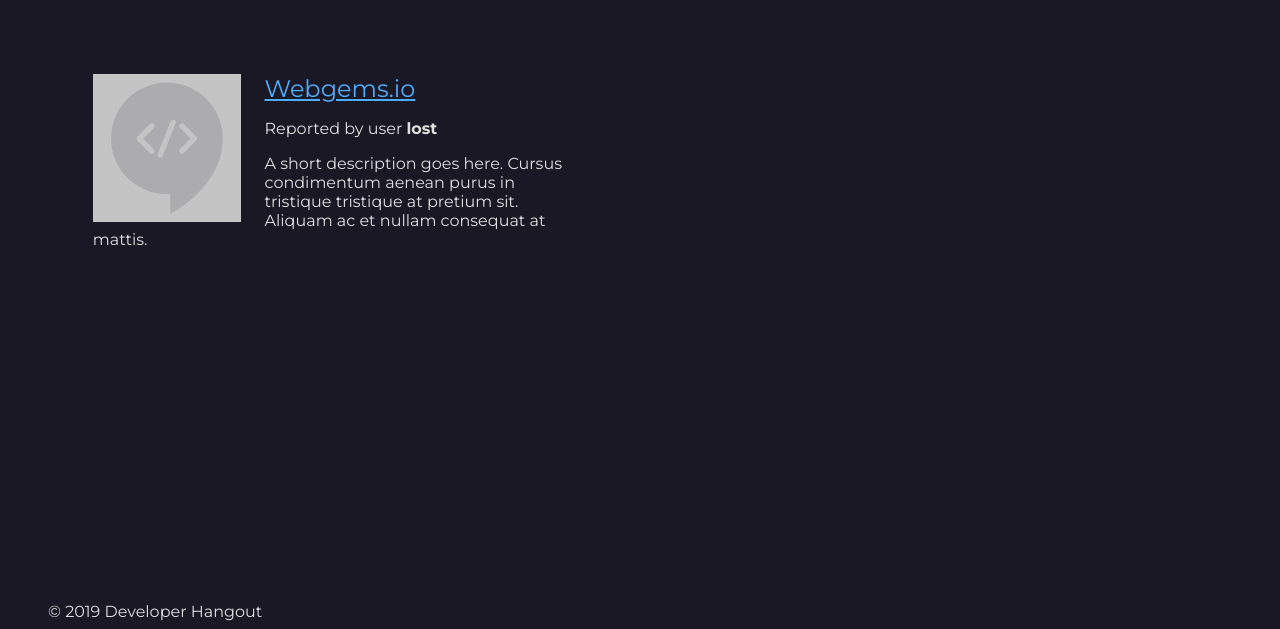
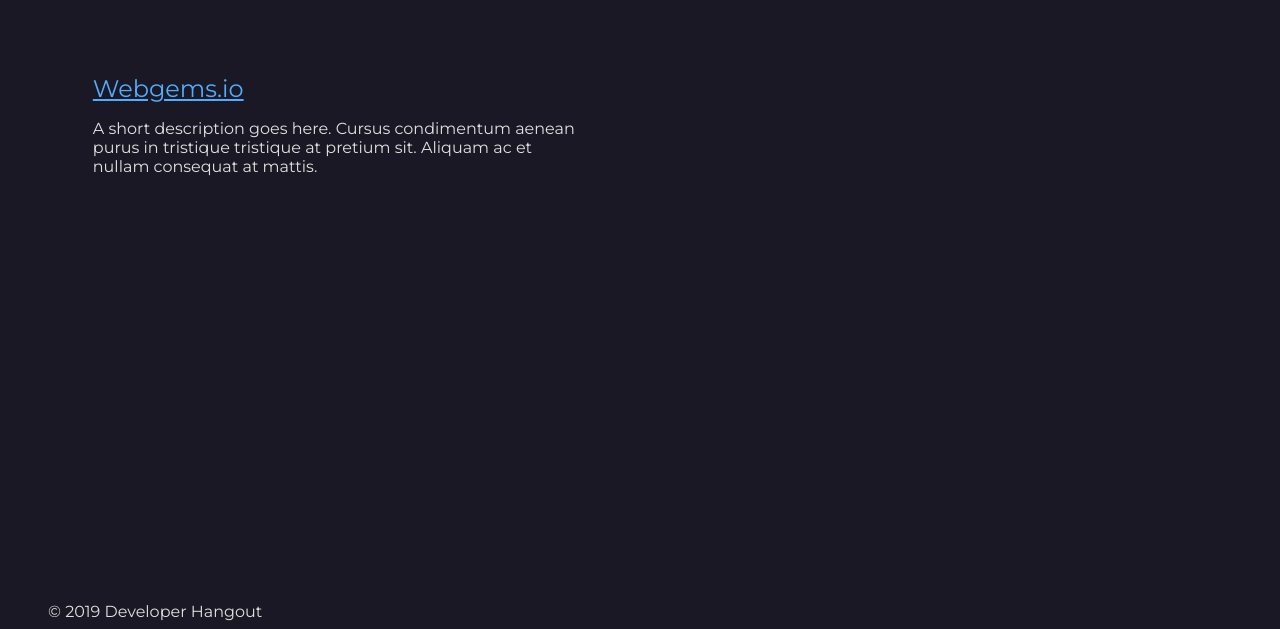
Before and after one commit to developerhangout/site, a Gatsby site: page /resources in a window 1280 px wide. Shown: the part 171-800 px from the top of the page. Built offline with nearby package versions, Linux system fonts and the light colour scheme; Gatsby itself is replaced by a stand-in of ours.

```diff
--- a/gatsby-config.js
+++ b/gatsby-config.js
@@ -6,7 +6,7 @@
   },
   plugins: [
     {
-      // This entry has to be the first or apparently the images will not work
+      // This entry has to be the first, or apparently the images will not work
       resolve:`gatsby-source-filesystem`,
       options:{
         path:`${__dirname}/static/assets`,
--- a/src/pages/resources/index.jsx
+++ b/src/pages/resources/index.jsx
@@ -2,7 +2,6 @@
 import Layout from "../../components/layout/layout"
 import "./style.scss"
 import { graphql } from "gatsby"
-import Img from 'gatsby-image'
 
 const ResourcesPage = ({data}) => (
   <Layout mainClass="resources">
@@ -10,9 +9,7 @@
     <div className="card-r-wrapper">
       {data.allMarkdownRemark.edges.map(({node}, i) => (
         <div key={i} className="card-r">
-          <Img fluid={node.frontmatter.featuredImage.childImageSharp.fluid} alt="" className="card-r__img" />
           <a href={node.frontmatter.url} className="card-r__title">{node.frontmatter.title}</a>
-          <p className="card-r__user">Reported by user <b>{node.frontmatter.user}</b></p>
           <div className="card-r__desc" dangerouslySetInnerHTML={{__html: node.html}} />
         </div>
       ))}
@@ -31,14 +28,6 @@
         frontmatter {
           title
           url
-          user
-          featuredImage {
-            childImageSharp {
-              fluid {
-                ...GatsbyImageSharpFluid
-              }
-            }
-          }
         }
       }
     }
--- a/static/admin/config.yml
+++ b/static/admin/config.yml
@@ -25,8 +25,8 @@
       - { name: title, label: Title, hint: "Not \"August 2019\""}
       - { name: desc, label: Description, hint: Displayed on the Challenges page, widget: text}
       - { name: repo, label: Repository, default: "https://github.com/developerhangout/MonthYear"}
+      - { name: body, label: Body, widget: markdown, hint: No H1 please!}
       - { name: active, label: Active, hint: Display this challenge?, widget: boolean}
-      - { name: body, label: Body, widget: markdown, hint: No H1 please!}
 
   - name: content-creators
     label: Content Creator
@@ -67,8 +67,6 @@
       - { name: type, widget: hidden, default: resource }
       - { name: title, label: Title, widget: "string" }
       - { name: url, label: URL, widget: "string" }
-      - { name: user, label: User, widget: "string", hint: Username of whoever submitted the resource }
-      - { name: featuredImage, label: Image, required: false, widget: "image", accept_multiple: false }
       - { name: body, label: Description, widget: markdown }
 
   - name: staff
```
Also changed, not shown: src/content/content-creators/gary-simon.jpg (deleted), src/content/staff/barbados-sloth.png (deleted), static/assets/default.png (renamed from src/content/resources/default-resource.png).
